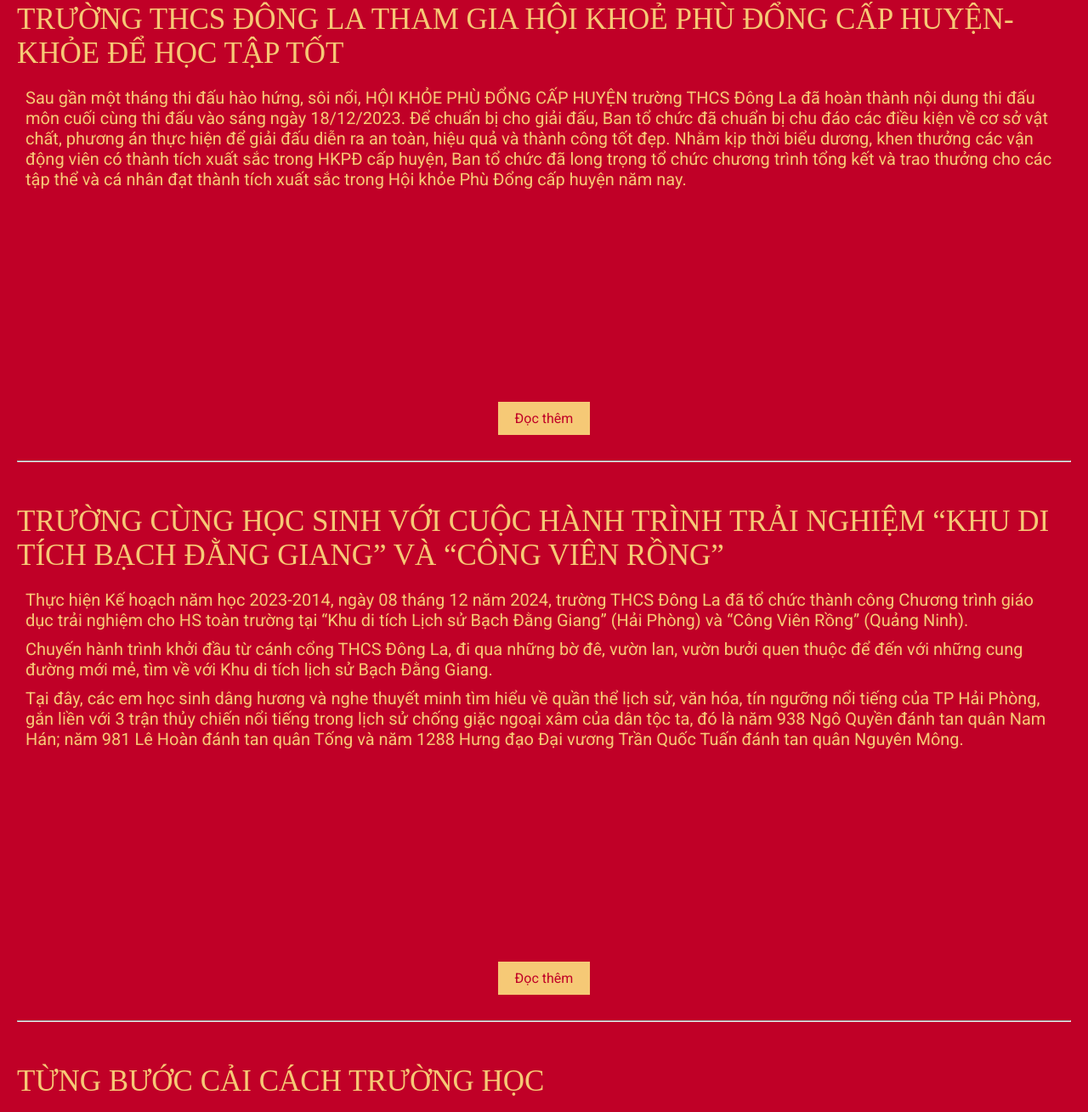
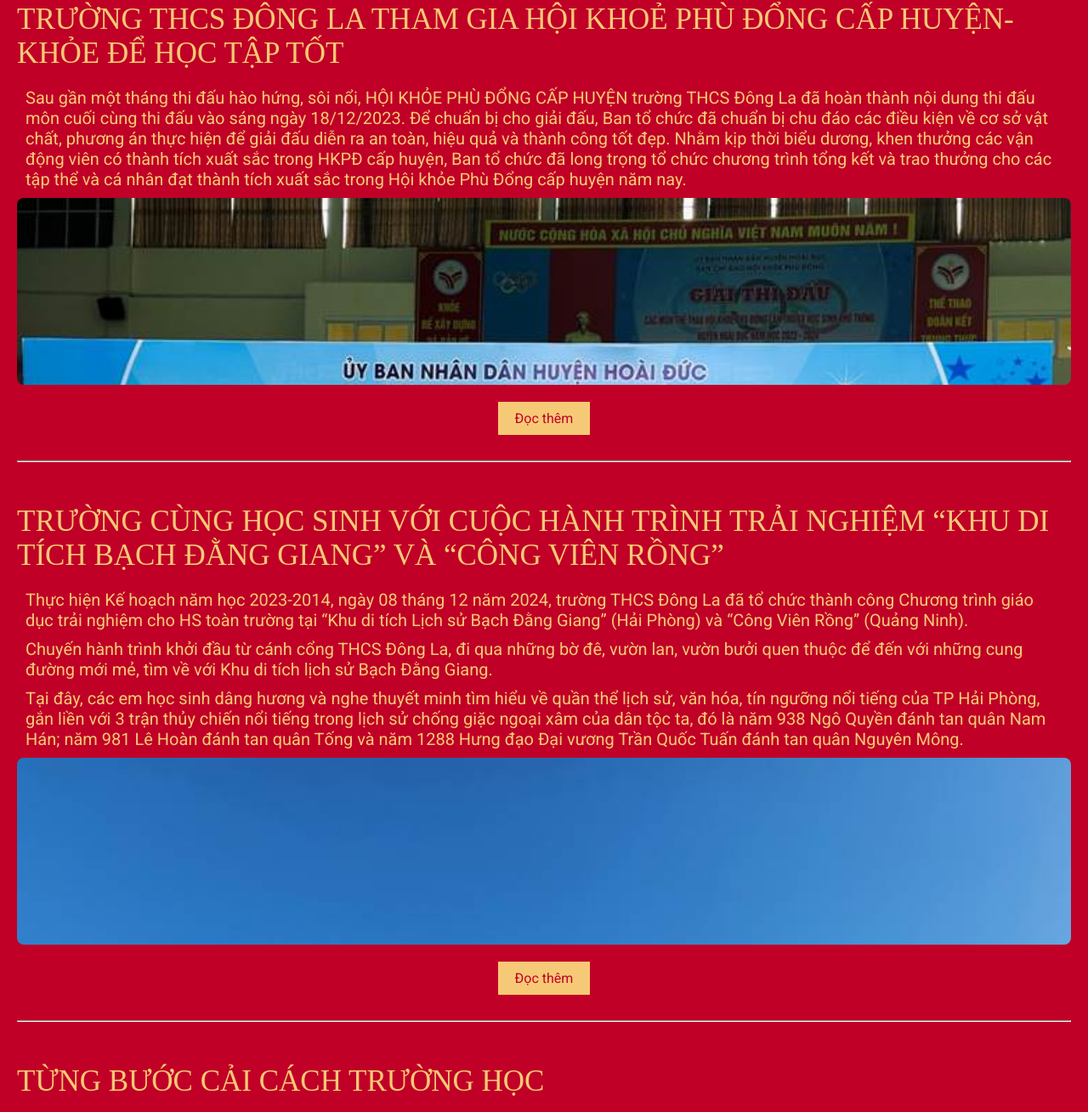
Before and after one commit to HaHngDuckk/THCS-Dong-La-Demo, a plain HTML site: page index.html in a window 1280 px wide. Shown: the part 967-2276 px from the top of the page at 85% size. Drawn offline with Linux system fonts and the light colour scheme.

Commit message:
Update style.css

```diff
--- a/style.css
+++ b/style.css
@@ -201,11 +201,11 @@ body {
 }
 
 .sukienanh1 {
-  background-image: url("./img/sukien2.jpg");
+  background-image: url("sukien2.jpg");
 }
 
 .sukienanh2 {
-  background-image: url("./img/sukien3.jpg");
+  background-image: url("sukien3.jpg");
 }
 
 
```
